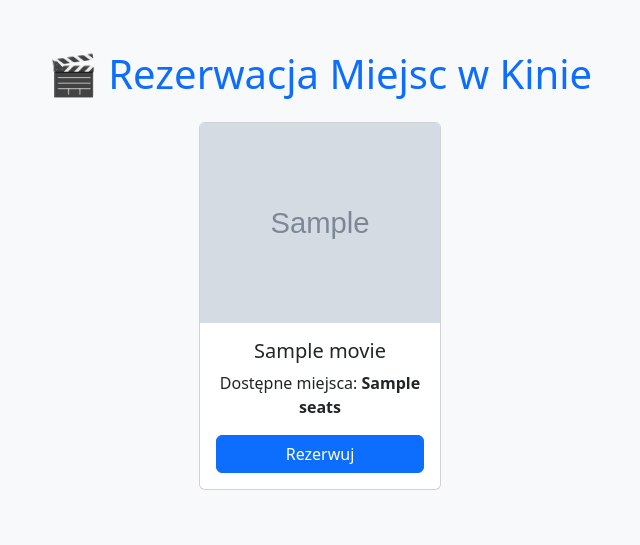
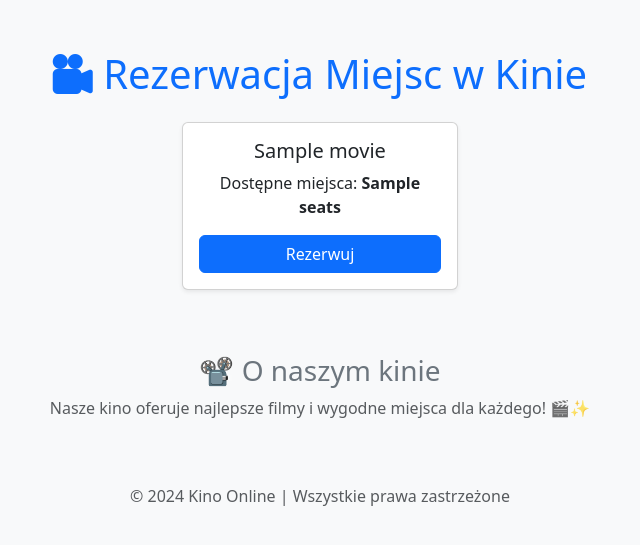
Before and after one commit to GrzegorzPawlak99/cinema-reservation, a Flask app: template app/templates/index.html in a window 1280 px wide. Shown: the top 545 px of the page, without its empty margins (320-960 px from the left). Run offline with Flask 3, Linux system fonts and the light colour scheme; the template is opened without the code that fills it: most values are stand-ins (such as "Sample title", 1, 10 or a date in 2020); grey boxes marked "Sample" are stand-in pictures.

Commit message:
aktualizacja app.py oraz index.html

```diff
--- a/app/app.py
+++ b/app/app.py
@@ -9,13 +9,6 @@ redis_client = redis.StrictRedis(host="redis", port=6379, decode_responses=True)
 # Lista dostępnych filmów i początkowa liczba miejsc
 movies = ["Film A", "Film B", "Film C"]
 
-# Mapowanie filmów na obrazki
-movie_images = {
-    "Film A": "https://via.placeholder.com/300x200/0000FF/FFFFFF?text=Film+A",
-    "Film B": "https://via.placeholder.com/300x200/FF0000/FFFFFF?text=Film+B",
-    "Film C": "https://via.placeholder.com/300x200/008000/FFFFFF?text=Film+C"
-}
-
 # Ustawienie początkowej liczby miejsc w Redis
 for movie in movies:
     if not redis_client.exists(movie):
@@ -25,17 +18,17 @@ for movie in movies:
 def reserve():
     message = None
     if request.method == 'POST':
-        movie = request.form['movie']
-        seats_left = int(redis_client.get(movie))
+        movie = request.form.get('movie')
+        if movie and movie in movies:
+            seats_left = int(redis_client.get(movie))
 
-        if seats_left > 0:
-            redis_client.decr(movie)
-            message = f"✅ Zarezerwowano miejsce na {movie}!"
-        else:
-            message = "❌ Brak miejsc!"
+            if seats_left > 0:
+                redis_client.decr(movie)
+                message = f"✅ Zarezerwowano miejsce na {movie}!"
+            else:
+                message = "❌ Brak miejsc!"
 
-    return render_template('index.html', seats={m: redis_client.get(m) for m in movies},
-                           movie_images=movie_images, message=message)
+    return render_template('index.html', seats={m: redis_client.get(m) for m in movies}, message=message)
 
 if __name__ == '__main__':
     app.run(host='0.0.0.0', port=5000)
--- a/app/templates/index.html
+++ b/app/templates/index.html
@@ -4,19 +4,25 @@
     <meta charset="UTF-8">
     <meta name="viewport" content="width=device-width, initial-scale=1.0">
     <title>Rezerwacja Miejsc w Kinie</title>
-    <!-- Dodanie Bootstrap -->
+
+    <!-- Bootstrap & Icons -->
     <link href="https://cdn.jsdelivr.net/npm/bootstrap@5.3.0/dist/css/bootstrap.min.css" rel="stylesheet">
+    <link rel="stylesheet" href="https://cdn.jsdelivr.net/npm/bootstrap-icons/font/bootstrap-icons.css">
+
     <style>
         body {
             background-color: #f8f9fa;
         }
         .container {
-            max-width: 800px;
+            max-width: 900px;
             margin-top: 50px;
         }
-        .card img {
-            height: 200px;
-            object-fit: cover;
+        .card {
+            transition: transform 0.3s ease-in-out;
+        }
+        .card:hover {
+            transform: scale(1.05);
+            box-shadow: 0px 4px 10px rgba(0, 0, 0, 0.2);
         }
         .message {
             font-weight: bold;
@@ -27,61 +33,87 @@
             opacity: 1;
             transition: opacity 2s ease-out;
         }
+        #toast-container {
+            position: fixed;
+            top: 20px;
+            right: 20px;
+            z-index: 9999;
+        }
     </style>
 </head>
 <body>
 
     <div class="container text-center">
-        <h1 class="text-primary mb-4">🎬 Rezerwacja Miejsc w Kinie</h1>
+        <h1 class="text-primary mb-4">
+            <i class="bi bi-camera-reels-fill"></i> Rezerwacja Miejsc w Kinie
+        </h1>
 
-        {% if message %}
-        <div id="notification" class="alert alert-success text-center message fade-out">
-            {{ message }}
-        </div>
-        {% endif %}
+        <!-- Powiadomienie toast -->
+        <div id="toast-container"></div>
 
         <form method="post">
             <div class="row justify-content-center">
                 {% for movie, seats in seats.items() %}
                 <div class="col-md-4 mb-3">
-                    <div class="card">
-                        <img src="{{ movie_images[movie] }}" class="card-img-top" alt="{{ movie }}">
-                        <div class="card-body">
+                    <div class="card p-3 shadow-sm">
                         <h5 class="card-title">{{ movie }}</h5>
                         <p class="card-text">Dostępne miejsca: <strong id="seats-{{ movie }}">{{ seats }}</strong></p>
-                            <button type="submit" name="movie" value="{{ movie }}" class="btn btn-primary w-100">
+                        <button type="submit" name="movie" value="{{ movie }}"
+                                class="btn btn-primary w-100 reserve-btn" {% if seats == '0' %}disabled{% endif %}>
                             Rezerwuj
                         </button>
-                        </div>
                     </div>
                 </div>
                 {% endfor %}
             </div>
         </form>
+
+        <div class="container text-center mt-5">
+            <h3 class="text-secondary">📽️ O naszym kinie</h3>
+            <p class="text-muted">Nasze kino oferuje najlepsze filmy i wygodne miejsca dla każdego! 🎬✨</p>
         </div>
+    </div>
+
+    <footer class="text-center mt-5 py-3 bg-light">
+        <p class="text-muted">© 2024 Kino Online | Wszystkie prawa zastrzeżone</p>
+    </footer>
 
     <!-- Bootstrap JavaScript -->
     <script src="https://cdn.jsdelivr.net/npm/bootstrap@5.3.0/dist/js/bootstrap.bundle.min.js"></script>
 
     <script>
-        // Usunięcie powiadomienia po 3 sekundach
-        setTimeout(() => {
-            const notification = document.getElementById("notification");
-            if (notification) {
-                notification.style.opacity = "0";
+        function showToast(message) {
+            let toastContainer = document.getElementById("toast-container");
+            let toast = document.createElement("div");
+            toast.classList.add("alert", "alert-success", "fade-out");
+            toast.innerHTML = message;
+            toastContainer.appendChild(toast);
+            setTimeout(() => { toast.style.opacity = "0"; }, 3000);
+            setTimeout(() => { toast.remove(); }, 4000);
         }
-        }, 3000);
 
-        // Animacja po rezerwacji miejsca
-        document.querySelectorAll("button").forEach(button => {
-            button.addEventListener("click", function() {
-                this.innerHTML = "Rezerwuję...";
-                let seatsElement = document.getElementById("seats-" + this.getAttribute("value"));
+        document.querySelectorAll(".reserve-btn").forEach(button => {
+            button.addEventListener("click", function(event) {
+                event.preventDefault();
+                let movie = this.getAttribute("value");
+                let seatsElement = document.getElementById("seats-" + movie);
+                let currentSeats = parseInt(seatsElement.textContent);
+
+                if (currentSeats > 0) {
+                    this.innerHTML = '<span class="spinner-border spinner-border-sm"></span> Rezerwuję...';
+                    seatsElement.textContent = currentSeats - 1;
                     seatsElement.style.color = "red";
+
                     setTimeout(() => {
                         this.innerHTML = "Rezerwuj";
                         seatsElement.style.color = "black";
+                        if (parseInt(seatsElement.textContent) === 0) {
+                            this.disabled = true;
+                        }
+                        showToast(`✅ Rezerwacja na ${movie} zakończona sukcesem!`);
+                        document.querySelector("form").submit();
                     }, 1500);
+                }
             });
         });
     </script>
```
Lines whose indentation alone changed are shown as unchanged.
